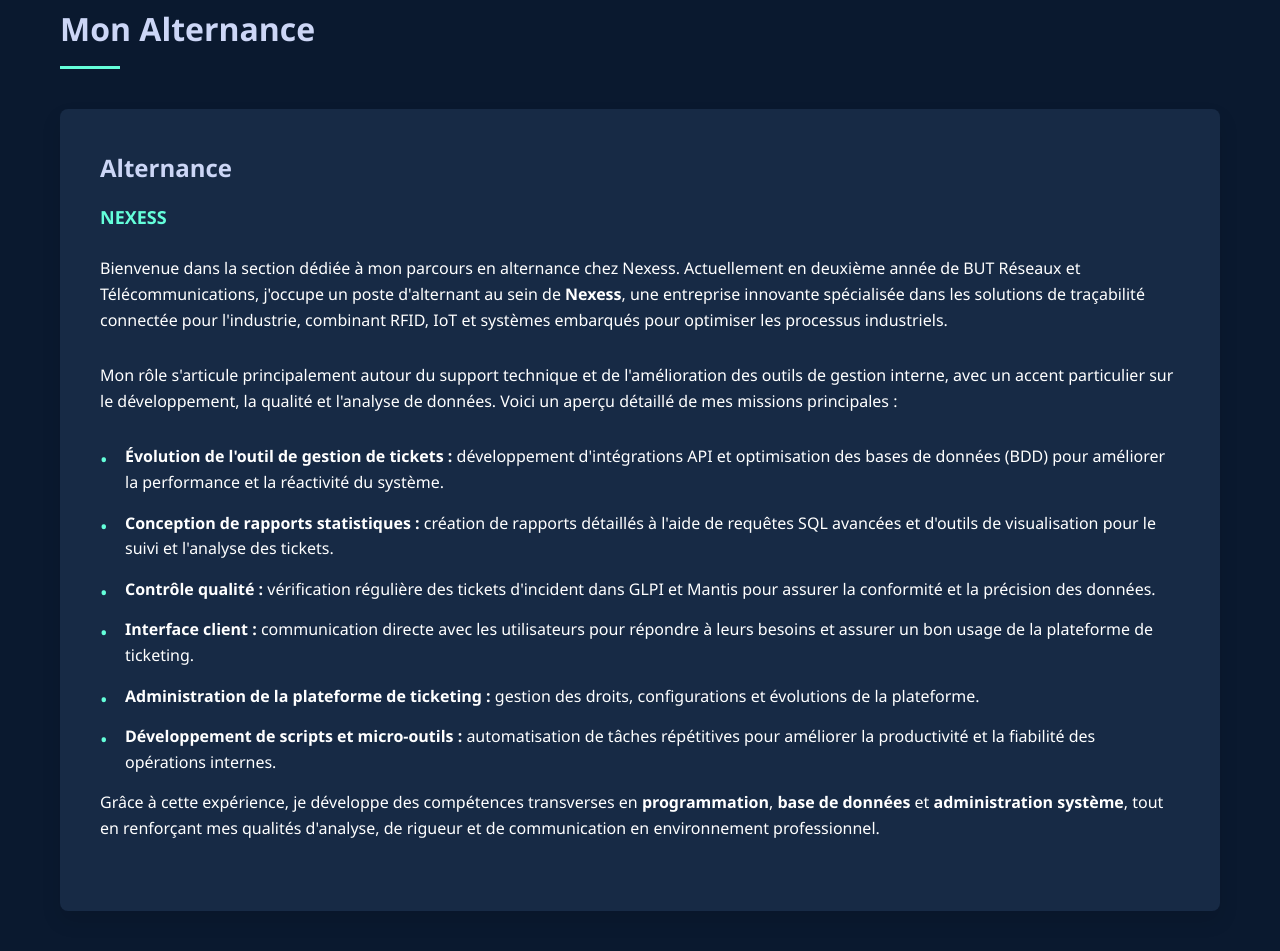
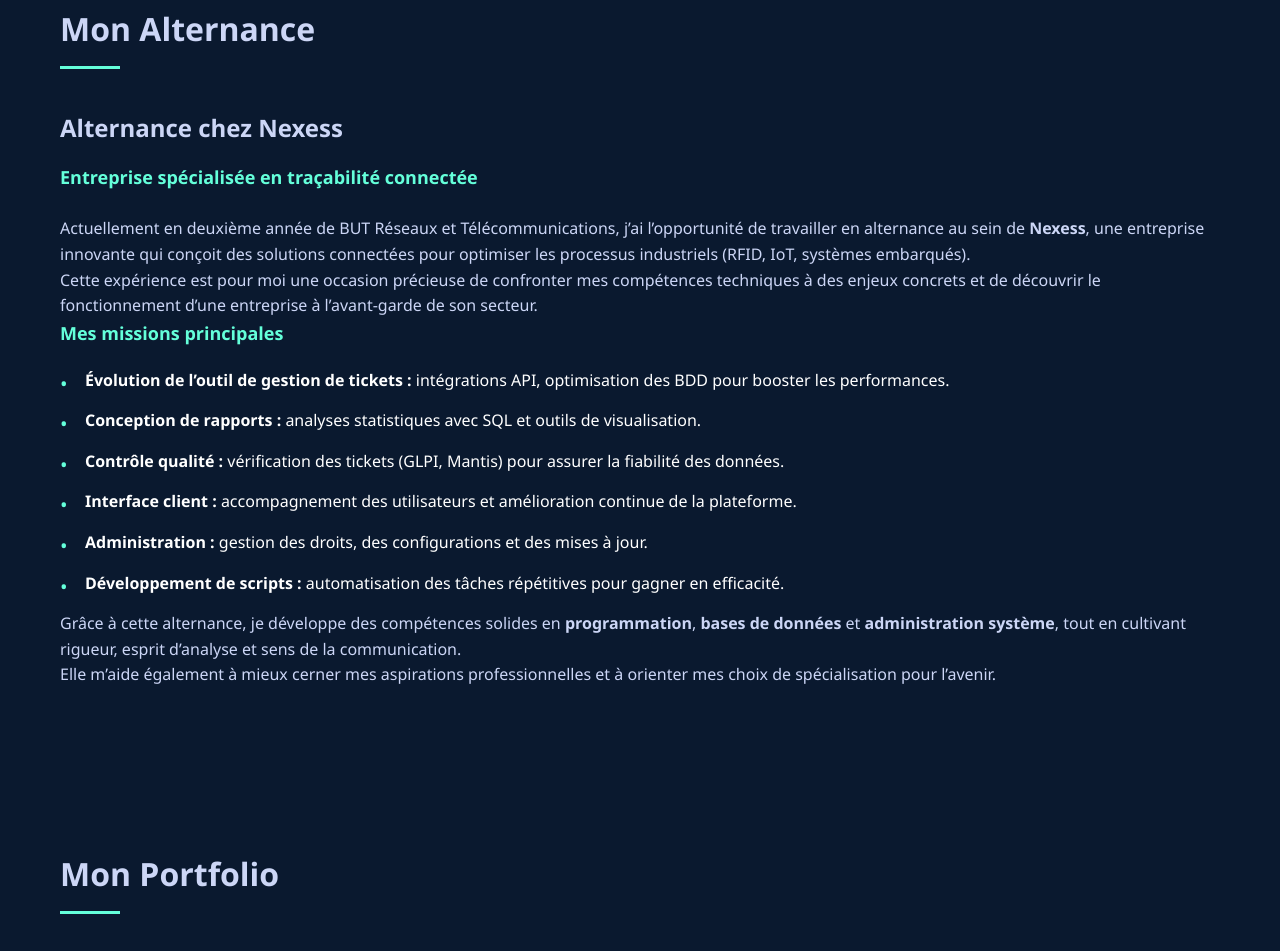
Before and after one commit to Tometu-cyber/portfolio, a plain HTML site: page PortfolioV6/index.html in a window 1280 px wide. Shown: the part 1837-2788 px from the top of the page. Drawn offline with Linux system fonts and the light colour scheme.

Commit message:
MAJ contenu de la section about

```diff
--- a/PortfolioV6/index.html
+++ b/PortfolioV6/index.html
@@ -34,7 +34,7 @@
                     <h1 class="hero-name">TOM COURGENAY</h1>
                     <h2 class="hero-title">ÉTUDIANT RÉSEAUX & TÉLÉCOMMUNICATIONS</h2>
                     <p class="hero-description">
-                        Bienvenue sur mon portfolio ! Je m'appelle Tom, je suis un étudiant de 19 ans en 2ème année d'un BUT Réseaux et Télécommunications en alternance à l'IUT de Nice Côte d'Azur. Passionné par l'informatique depuis toujours, je prévois à l'aide de mon alternance chez NEXESS d'enrichir mes compétences en programmation et en réseaux. Je vous invite à parcourir ce site pour découvrir mes projets et suivre l'évolution de mon parcours d'alternant. Bonne visite !!!
+                        Bienvenue sur mon portfolio ! Je m'appelle Tom, je suis un étudiant de 19 ans en 2ème année de BUT Réseaux et Télécommunications en alternance à l'IUT de Nice Côte d'Azur. Passionné par l'informatique depuis toujours, je prévois à l'aide de mon alternance chez NEXESS d'enrichir mes compétences en programmation et en réseaux. Je vous invite à parcourir ce site pour découvrir mes projets et suivre l'évolution de mon parcours d'alternant. Bonne visite !!!
                     </p>
                     <a href="#contact" class="btn">Me contacter</a>
                     <a href="CV_COURGENAY_TOM_V3_etu.pdf" class="btn">Mon CV</a>
@@ -50,21 +50,21 @@
                         <h3 class="about-card-title">Ma formation actuelle</h3>
                         <h4 class="about-card-subtitle">IUT SOPHIA ANTIPOLIS</h4>
                         <p class="about-card-description">
-                            Je suis actuellement en deuxième année d'un BUT en Réseaux et Télécommunications en alternance. Bien que j'apprécie toutes les matières clés de cette formation, ma curiosité et mes passions me poussent à me spécialiser dans la cybersécurité et la programmation.
+                            Je suis actuellement en deuxième année de BUT Réseaux et Télécommunications en alternance. Bien que j'apprécie toutes les matières clés de cette formation, ma curiosité et mes passions me poussent à me spécialiser dans la programmation et le DevOps.
                         </p>
                     </div>
                     <div class="about-card">
                         <h3 class="about-card-title">Ce qui me plaît dans le BUT R&T</h3>
                         <h4 class="about-card-subtitle">IUT SOPHIA ANTIPOLIS</h4>
                         <p class="about-card-description">
-                            Ce qui me plaît particulièrement dans cette formation, c'est la solidarité entre les étudiants qui favorisent une élévation mutuelle. L'aspect stimulant réside dans les thèmes abordés au cours de nos leçons, ainsi que dans l'apprentissage pratique par manipulations.
+                            Ce qui me plaît particulièrement dans cette formation, c’est l’esprit de collaboration entre les étudiants, qui favorise la progression de chacun. J’apprécie également la dimension concrète de la formation, grâce aux projets et aux travaux pratiques qui permettent de mieux comprendre la mise en œuvre et l’utilisation des technologies.
                         </p>
                     </div>
                     <div class="about-card">
                         <h3 class="about-card-title">Mon alternance</h3>
                         <h4 class="about-card-subtitle">NEXESS</h4>
                         <p class="about-card-description">
-                            Je suis actuellement en deuxième année d'un BUT en Réseaux et Télécommunications en alternance. Bien que j'apprécie toutes les matières clés de cette formation, ma curiosité et mes passions me poussent à me spécialiser dans la cybersécurité et la programmation.
+                            Durant ma deuxième année de BUT, j’ai rejoint l’entreprise NEXESS au sein du service support. Cette expérience enrichissante m’a permis de mettre à l’épreuve mes compétences, de les développer, de mieux comprendre le monde professionnel et, surtout, de clarifier ce qui me passionne réellement.
                         </p>
                     </div>
                 </div>
@@ -74,25 +74,39 @@
         <section id="alternance">
             <div class="container">
                 <h2 class="section-title">Mon Alternance</h2>
-                <div class="alternance-content">
-                    <h3 class="alternance-title">Alternance</h3>
-                    <h4 class="alternance-subtitle">NEXESS</h4>
-                    <p class="alternance-description">
-                        Bienvenue dans la section dédiée à mon parcours en alternance chez Nexess. Actuellement en deuxième année de BUT Réseaux et Télécommunications, j'occupe un poste d'alternant au sein de <strong>Nexess</strong>, une entreprise innovante spécialisée dans les solutions de traçabilité connectée pour l'industrie, combinant RFID, IoT et systèmes embarqués pour optimiser les processus industriels.
+
+                <!-- Introduction / Accueil de section -->
+                <div class="alternance-intro">
+                    <h3 class="alternance-title">Alternance chez Nexess</h3>
+                    <h4 class="alternance-subtitle">Entreprise spécialisée en traçabilité connectée</h4>
+                    <p>
+                        Actuellement en deuxième année de BUT Réseaux et Télécommunications, j’ai l’opportunité de travailler en alternance au sein de <strong>Nexess</strong>, une entreprise innovante qui conçoit des solutions connectées pour optimiser les processus industriels (RFID, IoT, systèmes embarqués).
                     </p>
-                    <p class="alternance-description">
-                        Mon rôle s'articule principalement autour du support technique et de l'amélioration des outils de gestion interne, avec un accent particulier sur le développement, la qualité et l'analyse de données. Voici un aperçu détaillé de mes missions principales :
+                    <p>
+                        Cette expérience est pour moi une occasion précieuse de confronter mes compétences techniques à des enjeux concrets et de découvrir le fonctionnement d’une entreprise à l’avant-garde de son secteur.
                     </p>
+                </div>
+
+                <!-- Missions / Liste esthétique -->
+                <div class="alternance-missions">
+                    <h4 class="section-subtitle">Mes missions principales</h4>
                     <ul class="tasks-list">
-                        <li><strong>Évolution de l'outil de gestion de tickets :</strong> développement d'intégrations API et optimisation des bases de données (BDD) pour améliorer la performance et la réactivité du système.</li>
-                        <li><strong>Conception de rapports statistiques :</strong> création de rapports détaillés à l'aide de requêtes SQL avancées et d'outils de visualisation pour le suivi et l'analyse des tickets.</li>
-                        <li><strong>Contrôle qualité :</strong> vérification régulière des tickets d'incident dans GLPI et Mantis pour assurer la conformité et la précision des données.</li>
-                        <li><strong>Interface client :</strong> communication directe avec les utilisateurs pour répondre à leurs besoins et assurer un bon usage de la plateforme de ticketing.</li>
-                        <li><strong>Administration de la plateforme de ticketing :</strong> gestion des droits, configurations et évolutions de la plateforme.</li>
-                        <li><strong>Développement de scripts et micro-outils :</strong> automatisation de tâches répétitives pour améliorer la productivité et la fiabilité des opérations internes.</li>
+                        <li><strong>Évolution de l’outil de gestion de tickets :</strong> intégrations API, optimisation des BDD pour booster les performances.</li>
+                        <li><strong>Conception de rapports :</strong> analyses statistiques avec SQL et outils de visualisation.</li>
+                        <li><strong>Contrôle qualité :</strong> vérification des tickets (GLPI, Mantis) pour assurer la fiabilité des données.</li>
+                        <li><strong>Interface client :</strong> accompagnement des utilisateurs et amélioration continue de la plateforme.</li>
+                        <li><strong>Administration :</strong> gestion des droits, des configurations et des mises à jour.</li>
+                        <li><strong>Développement de scripts :</strong> automatisation des tâches répétitives pour gagner en efficacité.</li>
                     </ul>
-                    <p class="alternance-description">
-                        Grâce à cette expérience, je développe des compétences transverses en <strong>programmation</strong>, <strong>base de données</strong> et <strong>administration système</strong>, tout en renforçant mes qualités d'analyse, de rigueur et de communication en environnement professionnel.
+                </div>
+
+                <!-- Conclusion -->
+                <div class="alternance-conclusion">
+                    <p>
+                        Grâce à cette alternance, je développe des compétences solides en <strong>programmation</strong>, <strong>bases de données</strong> et <strong>administration système</strong>, tout en cultivant rigueur, esprit d’analyse et sens de la communication.
+                    </p>
+                    <p>
+                        Elle m’aide également à mieux cerner mes aspirations professionnelles et à orienter mes choix de spécialisation pour l’avenir.
                     </p>
                 </div>
             </div>
```
